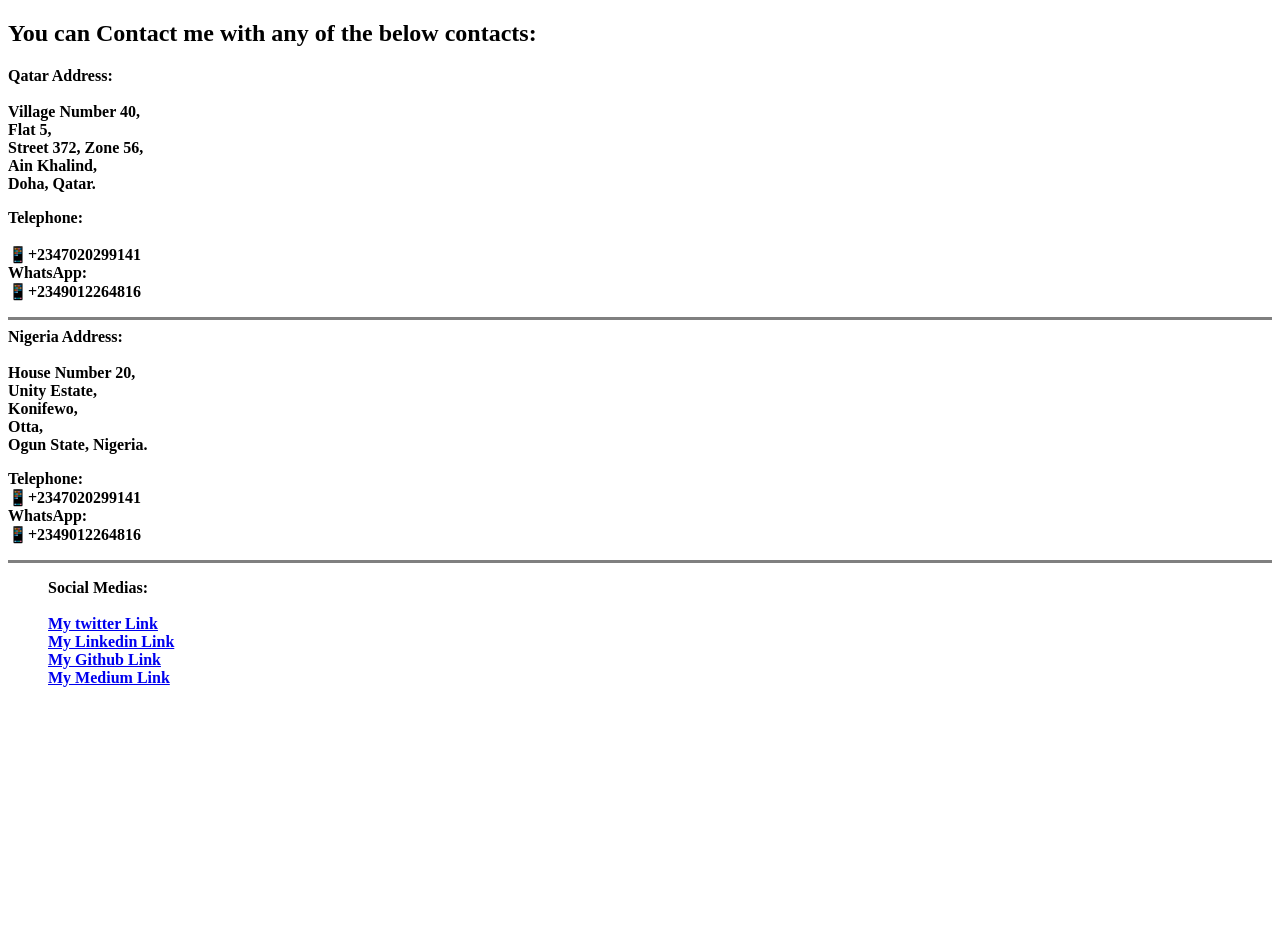
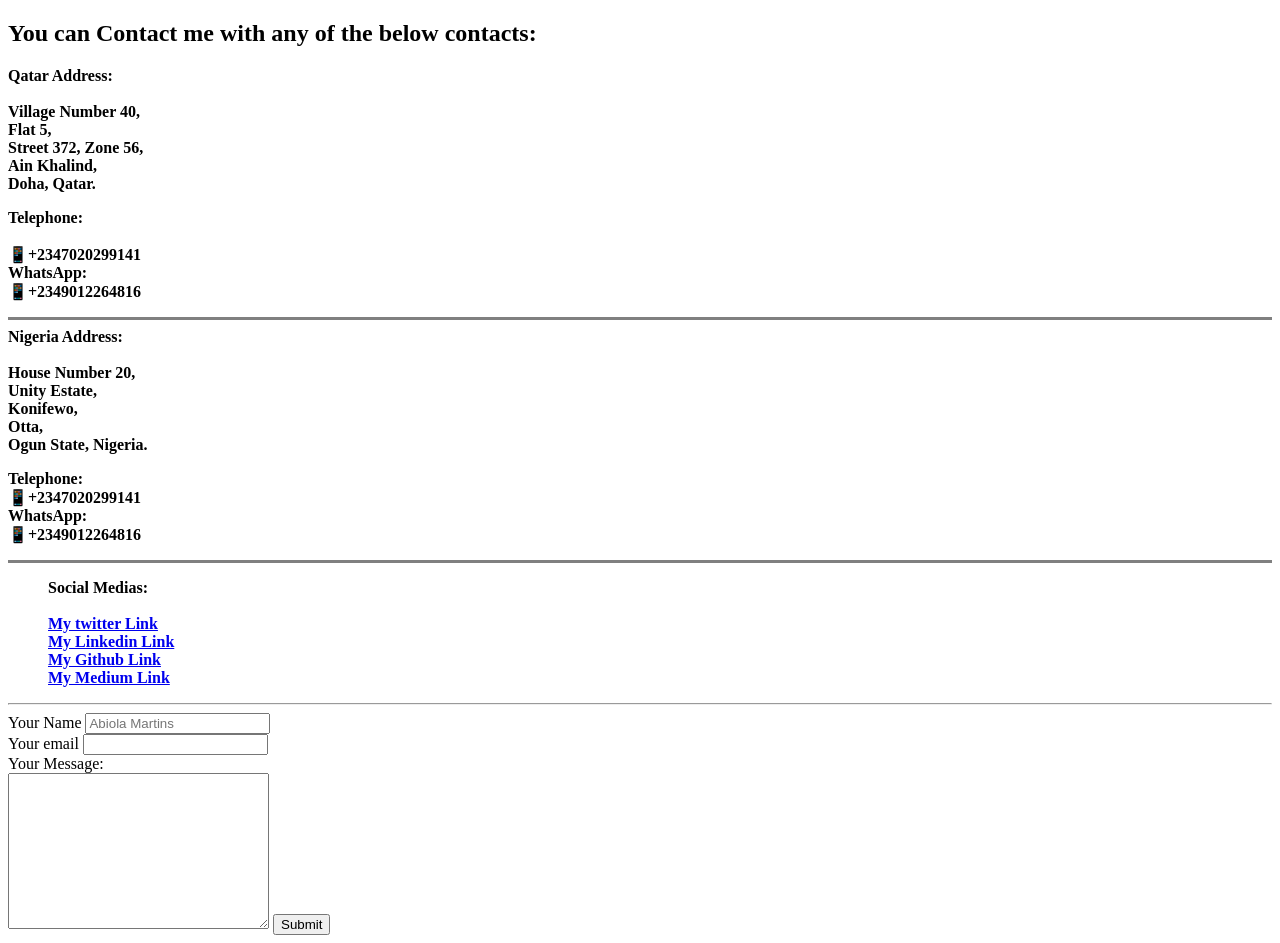
Before and after one commit to Abmart0803/Personal-Website---HTML, a website: page contact.html in a window 1280 px wide. Before the commit the page ends 800 px from the top, so only its background shows below. Drawn offline with Linux system fonts and the light colour scheme.

Commit message:
Modified Contact form

```diff
--- a/contact.html
+++ b/contact.html
@@ -47,6 +47,16 @@
     <li><a href="https://medium.com/@abmartbtc">My Medium Link</a></li>
   </strong>
   </ul>
-
+  <hr>
+  <!-- for with simple form validation -->
+  <form action="mailto:abmart80@gmail.com" method="post" enctype="text/plain">
+    <label for="name">Your Name</label>
+    <input type="text" name="yourName" placeholder="Abiola Martins"><br>
+    <label for="email" placeholder="info@abmart.com">Your email</label>
+    <input type="email" name="yourEmail" id=""><br>
+    <label for="textarea">Your Message:</label><br>
+    <textarea name="yourMessage" id="" cols="30" rows="10"></textarea>
+    <input type="submit">
+  </form>
 </body>
 </html>
```
